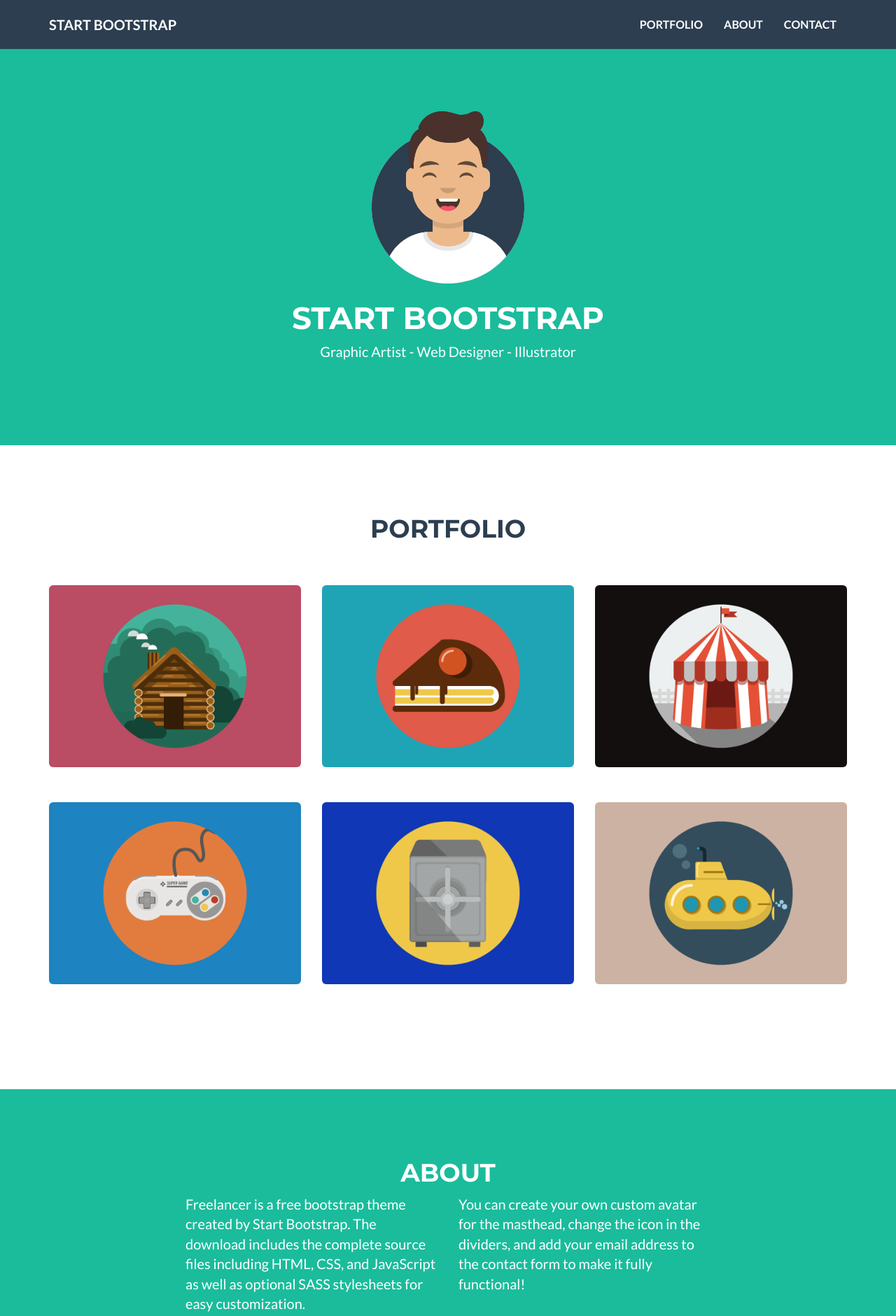
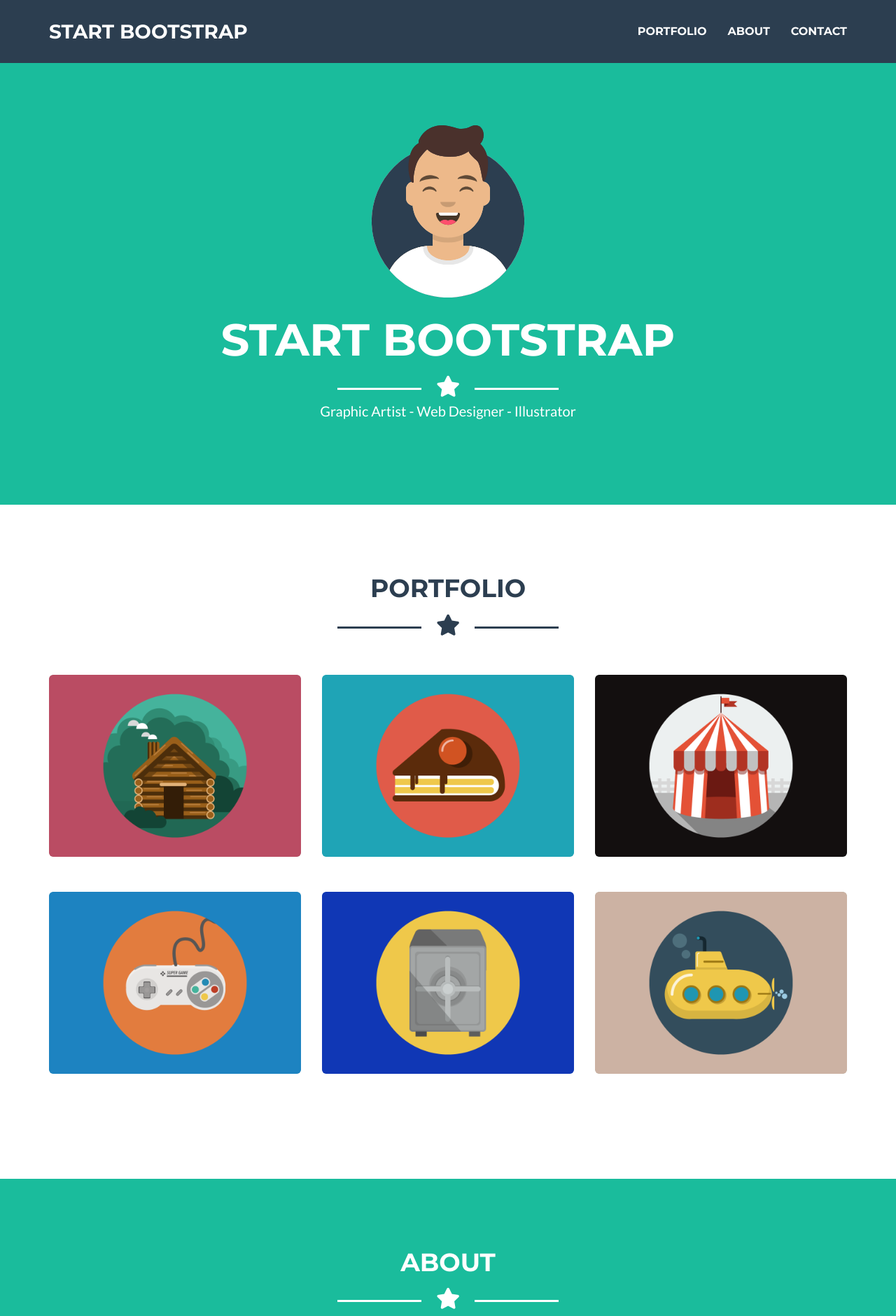
Before and after one commit to FabioMezzina/html-css-bootstrap-freelancer, a plain HTML site: page index.html in a window 1280 px wide. Shown: the top 1880 px of the page at 70% size. Drawn offline with nearby package versions, Linux system fonts and the light colour scheme.

Commit message:
add copyright section, stars, portfolio hover transitions

```diff
--- a/css/style.css
+++ b/css/style.css
@@ -1,8 +1,10 @@
 body {
+  padding-top: 90px;
   font-family: 'Lato', sans-serif;
-
   color: #fff;
 }
+
+
 
 h1,
 h2,
@@ -75,6 +77,39 @@ footer {
   color: #fff;
 }
 
+.star {
+  display: inline-block;
+  font-size: 30px;
+  margin: 0 15px;
+}
+
+.star::before {
+  display: inline-block;
+  content: '';
+  background-color: #fff;
+  width: 120px;
+  height: 3px;
+  margin-right: 15px;
+  vertical-align: middle;
+}
+.star::after {
+  display: inline-block;
+  content: '';
+  background-color: #fff;
+  width: 120px;
+  height: 3px;
+  margin-left: 15px;
+  vertical-align: middle;
+}
+
+.star-blue::before {
+  background-color: #2c3e50;
+}
+
+.star-blue::after {
+  background-color: #2c3e50;
+}
+
 /* debug box */
 .box {
   background: rgba(255,0,0,0.6);
@@ -83,25 +118,30 @@ footer {
 }
 
 /* NAVBAR */
-.navbar {
+#main-nav {
   background: #2c3e50;
   margin-bottom: 0;
   border: none;
   border-radius: 0;
+  height: 90px;
 }
 
 #main-nav a {
+  font-family: 'Montserrat', sans-serif;
+  margin-top: 20px;
+  margin-bottom: 20px;
   padding-top: 0;
   padding-bottom: 0;
-  height: 70px;
-  line-height: 70px;
+  line-height: 50px;
   font-size: 16px;
   font-weight: 700;
   color: #fff;
 }
+
 #main-nav .nav a:hover {
   color: #1abc9c;
 }
+
 #main-nav .navbar-brand {
   font-size: 20px;
 }
@@ -118,6 +158,14 @@ footer {
   margin-top: 0;
   margin-bottom: 0;
   background-color: #1abc9c;
+  border: transparent;
+  transition: .2s;
+}
+
+#main-nav .navbar-toggle:hover {
+  color: #fff;
+  background-color: #159a80;
+  border-color: #148f77;
 }
 
 #main-nav .navbar-toggle .icon-bar {
@@ -133,6 +181,43 @@ footer {
 /* PORTFOLIO */
 #portfolio [class*="col-xs-"] {
   margin-bottom: 50px;
+}
+
+#portfolio [class*="col-xs-"] img {
+  transition: .3s;
+}
+
+#portfolio .row > div:not(:first-child) a {
+  display: block;
+  position: relative;
+  line-height: 100%;
+}
+
+#portfolio .row > div:not(:first-child) a .overlay {
+  width: 100%;
+  height: 100%;
+  background-color: #1abc9c;
+  border-radius: 8px;
+}
+
+#portfolio .row > div:not(:first-child) a i {
+  position: absolute;
+  top: 50%;
+  left: 50%;
+  line-height: 100%;
+  transform: translate(-50%, -50%);
+  color: #fff;
+  font-size: 60px;
+  opacity: 0;
+  transition: .3s;
+}
+
+#portfolio .row > div:not(:first-child) a:hover i {
+  opacity: 1;
+}
+
+#portfolio .row > div:not(:first-child) a:hover img {
+  opacity: .1;
 }
 
 /* ABOUT */
@@ -198,7 +283,7 @@ footer {
 }
 
 /* footer */
-footer [class*="col-"] {
+footer [class*="col-"]:not(:last-of-type) {
   margin-bottom: 25px;
 }
 footer li i {
@@ -229,3 +314,23 @@ footer a:focus i {
 .start-boot:hover {
   color: #117964
 }
+
+/* COPYRIGHT */
+.copyright {
+  height: 60px;
+  line-height: 60px;
+}
+
+/* DESKTOP MEDIAQUERY */
+@media screen and (min-width: 992px) {
+  /* navbar */
+  #main-nav .navbar-brand {
+    font-size: 28px;
+    transition: font-size 0.3s;
+  }
+
+  /* main header */
+  #main-head h1 {
+    font-size: 64px;
+  }
+}
--- a/index.html
+++ b/index.html
@@ -15,7 +15,7 @@
   </head>
   <body>
     <!-- MAIN NAVIGATION BAR -->
-    <nav id="main-nav" class="navbar navbar-default text-uppercase">
+    <nav id="main-nav" class="navbar navbar-default navbar-fixed-top text-uppercase">
       <div class="container">
         <!-- Brand and toggle get grouped for better mobile display -->
         <div class="navbar-header">
@@ -31,13 +31,13 @@
         <div class="collapse navbar-collapse" id="bs-example-navbar-collapse-1">
           <ul class="nav navbar-nav navbar-right">
             <li>
-              <a href="#">Portfolio</a>
+              <a href="#portfolio">Portfolio</a>
             </li>
             <li>
-              <a href="#">About</a>
+              <a href="#about">About</a>
             </li>
             <li>
-              <a href="#">Contact</a>
+              <a href="#contact">Contact</a>
             </li>
           </ul>
         </div><!-- /.navbar-collapse -->
@@ -52,6 +52,9 @@
             <div class="text-center">
               <img class="img-responsive center-block mb-50" src="./img/avatar.svg" alt="avatar">
               <h1 class="text-uppercase">Start bootstrap</h1>
+              <div class="star">
+                <i class="fas fa-star"></i>
+              </div>
               <p>Graphic Artist - Web Designer - Illustrator</p>
             </div>
           </div>
@@ -65,35 +68,58 @@
         <div class="row">
           <div class="col-xs-12">
               <h2 class="text-uppercase">Portfolio</h2>
+              <div class="star star-blue">
+                <i class="fas fa-star"></i>
+              </div>
           </div>
+
           <div class="col-xs-8 col-xs-offset-2 col-sm-6 col-sm-offset-0 col-md-4 col-md-offset-0">
             <a href="#">
-              <img class="img-responsive img-rounded" src="./img/cabin.png" alt="cabin">
+              <div class="overlay">
+                <img class="img-responsive img-rounded" src="./img/cabin.png" alt="cabin">
+                <i class="fas fa-plus"></i>
+              </div>
+            </a>
+          </div>
+
+          <div class="col-xs-8 col-xs-offset-2 col-sm-6 col-sm-offset-0 col-md-4 col-md-offset-0">
+            <a href="#">
+              <div class="overlay">
+                <img class="img-responsive img-rounded" src="./img/cake.png" alt="cake">
+                <i class="fas fa-plus"></i>
+              </div>
             </a>
           </div>
           <div class="col-xs-8 col-xs-offset-2 col-sm-6 col-sm-offset-0 col-md-4 col-md-offset-0">
             <a href="#">
-              <img class="img-responsive img-rounded" src="./img/cake.png" alt="cake">
+              <div class="overlay">
+                <img class="img-responsive img-rounded" src="./img/circus.png" alt="circus">
+                <i class="fas fa-plus"></i>
+              </div>
             </a>
           </div>
           <div class="col-xs-8 col-xs-offset-2 col-sm-6 col-sm-offset-0 col-md-4 col-md-offset-0">
             <a href="#">
-              <img class="img-responsive img-rounded" src="./img/circus.png" alt="circus">
+              <div class="overlay">
+                <img class="img-responsive img-rounded" src="./img/game.png" alt="game">
+                <i class="fas fa-plus"></i>
+              </div>
             </a>
           </div>
           <div class="col-xs-8 col-xs-offset-2 col-sm-6 col-sm-offset-0 col-md-4 col-md-offset-0">
             <a href="#">
-              <img class="img-responsive img-rounded" src="./img/game.png" alt="game">
+              <div class="overlay">
+                <img class="img-responsive img-rounded" src="./img/safe.png" alt="safe">
+                <i class="fas fa-plus"></i>
+              </div>
             </a>
           </div>
           <div class="col-xs-8 col-xs-offset-2 col-sm-6 col-sm-offset-0 col-md-4 col-md-offset-0">
             <a href="#">
-              <img class="img-responsive img-rounded" src="./img/safe.png" alt="safe">
-            </a>
-          </div>
-          <div class="col-xs-8 col-xs-offset-2 col-sm-6 col-sm-offset-0 col-md-4 col-md-offset-0">
-            <a href="#">
-              <img class="img-responsive img-rounded" src="./img/submarine.png" alt="submarine">
+              <div class="overlay">
+                <img class="img-responsive img-rounded" src="./img/submarine.png" alt="submarine">
+                <i class="fas fa-plus"></i>
+              </div>
             </a>
           </div>
         </div>
@@ -104,8 +130,11 @@
     <section id="about">
       <div class="container">
         <div class="row">
-          <div class="col-xs-12">
-            <h2 class="text-uppercase text-center">About</h2>
+          <div class="col-xs-12 text-center">
+            <h2 class="text-uppercase">About</h2>
+            <div class="star">
+              <i class="fas fa-star"></i>
+            </div>
           </div>
           <div class="col-xs-12 col-md-4 col-md-offset-2">
             <p>Freelancer is a free bootstrap theme created by Start Bootstrap. The download includes the complete source files including HTML, CSS, and JavaScript as well as optional SASS stylesheets for easy customization.</p>
@@ -124,8 +153,11 @@
     <section id="contact">
       <div class="container color-blue">
         <div class="row">
-          <div class="col-xs-12">
-            <h2 class="text-center text-uppercase"> Contact me</h2>
+          <div class="col-xs-12 text-center ">
+            <h2 class="text-uppercase"> Contact me</h2>
+            <div class="star star-blue">
+              <i class="fas fa-star"></i>
+            </div>
           </div>
           <div class="col-xs-10 col-xs-offset-1 col-md-8 col-md-offset-2">
             <form class="contact-form">
@@ -184,8 +216,8 @@
     <!-- COPYRIGHT section -->
     <section class="copyright">
       <div class="container">
-        <div class="box">
-          <!-- contents -->
+        <div class="col-xs-12 text-center">
+          <small>Copyright &#169; Your Website 2020</small>
         </div>
       </div>
     </section>
```
